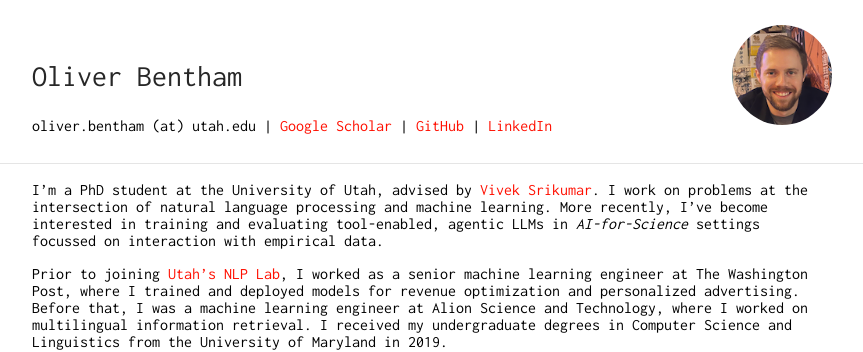
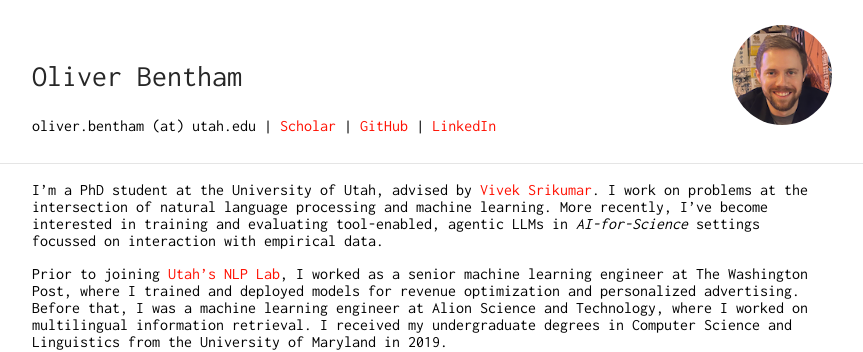
Before and after one commit to obentham/oliverbentham, a Jekyll site: the page built from index.md, in a window 1280 px wide. Shown: the top 352 px of the page, without its empty margins (208-1071 px from the left). Built offline with Jekyll 4.4.1, drawn with Linux system fonts in a browser that asks for light colours.

Commit message:
"Google Scholar" -> "Scholar"

```diff
--- a/_config.yml
+++ b/_config.yml
@@ -13,7 +13,7 @@ footer: no
 links:
 - name: "email"
   link: "oliver.bentham (at) utah.edu"
-- name: "Google Scholar"
+- name: "Scholar"
   link: "https://scholar.google.com/citations?user=PdOTpqwAAAAJ&hl=en"
 - name: "GitHub"
   link: "https://github.com/obentham"
```
